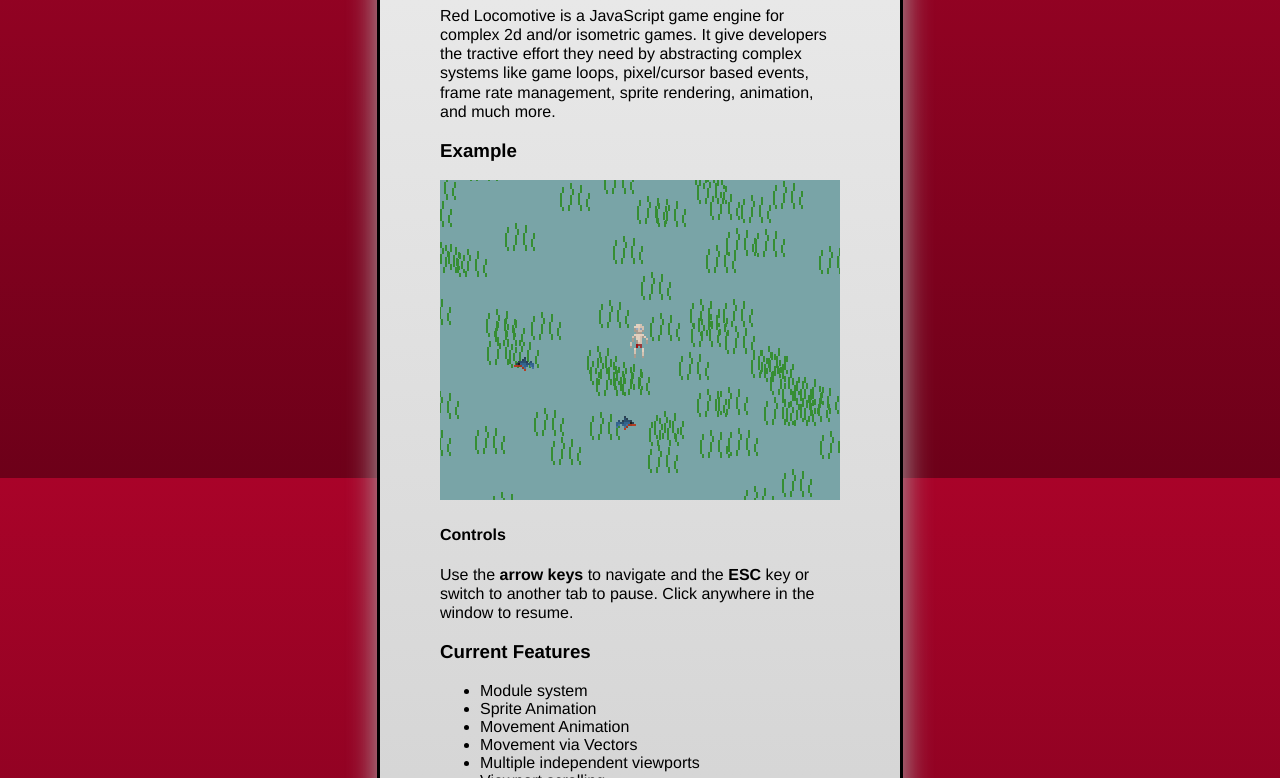
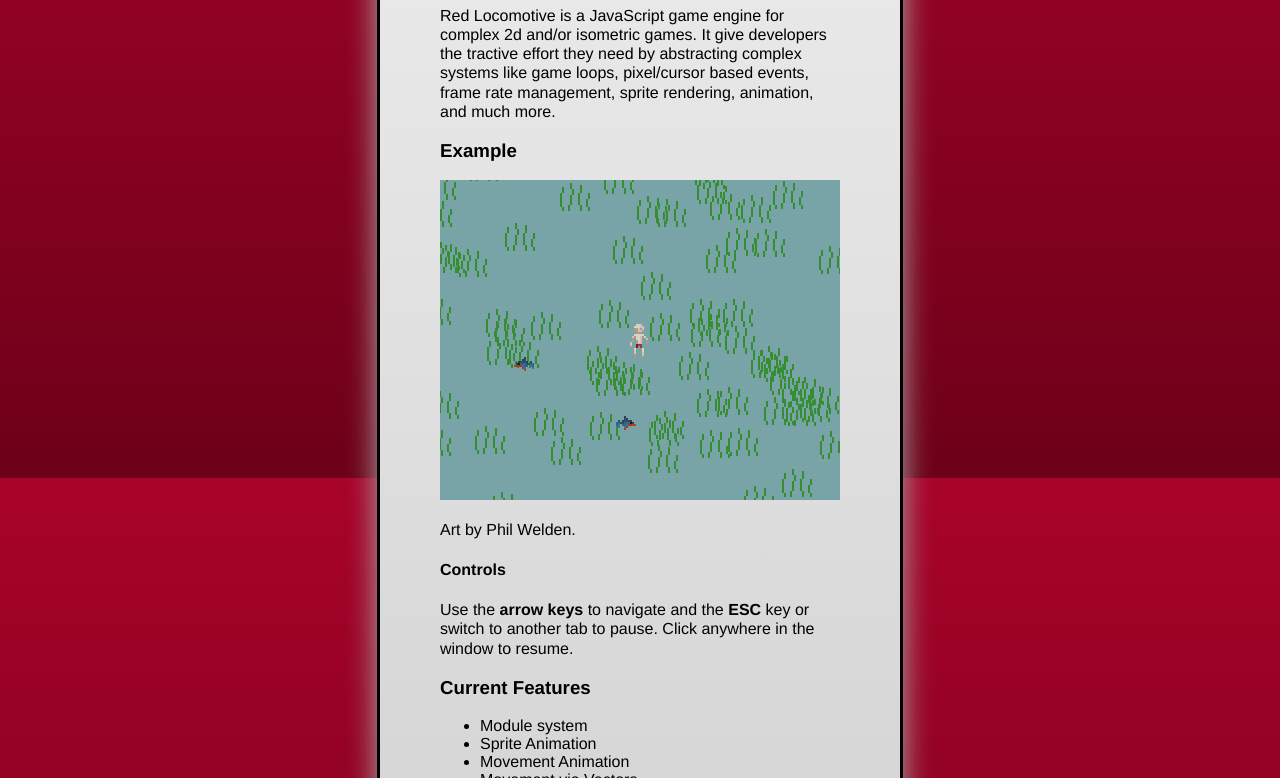
Before and after one commit to RobertWHurst/Red-Locomotive, a plain HTML site: page index.html in a window 1280 px wide. Shown: the part 322-1100 px from the top of the page. Drawn offline with Linux system fonts and the light colour scheme.

Commit message:
+ Added credit for Phil's art.

```diff
--- a/index.html
+++ b/index.html
@@ -21,6 +21,7 @@
                 </p>
                 <h3>Example</h3>
                 <canvas id="mainView">Sorry, Your web browser doesn't support canvas.</canvas>
+                <p>Art by Phil Welden.</p>
                 <h4>Controls</h4>
                 <p>Use the <b>arrow keys</b> to navigate and the <b>ESC</b> key or switch to another tab to pause. Click anywhere in the window to resume.</p>
                 <h3>Current Features</h3>
```
